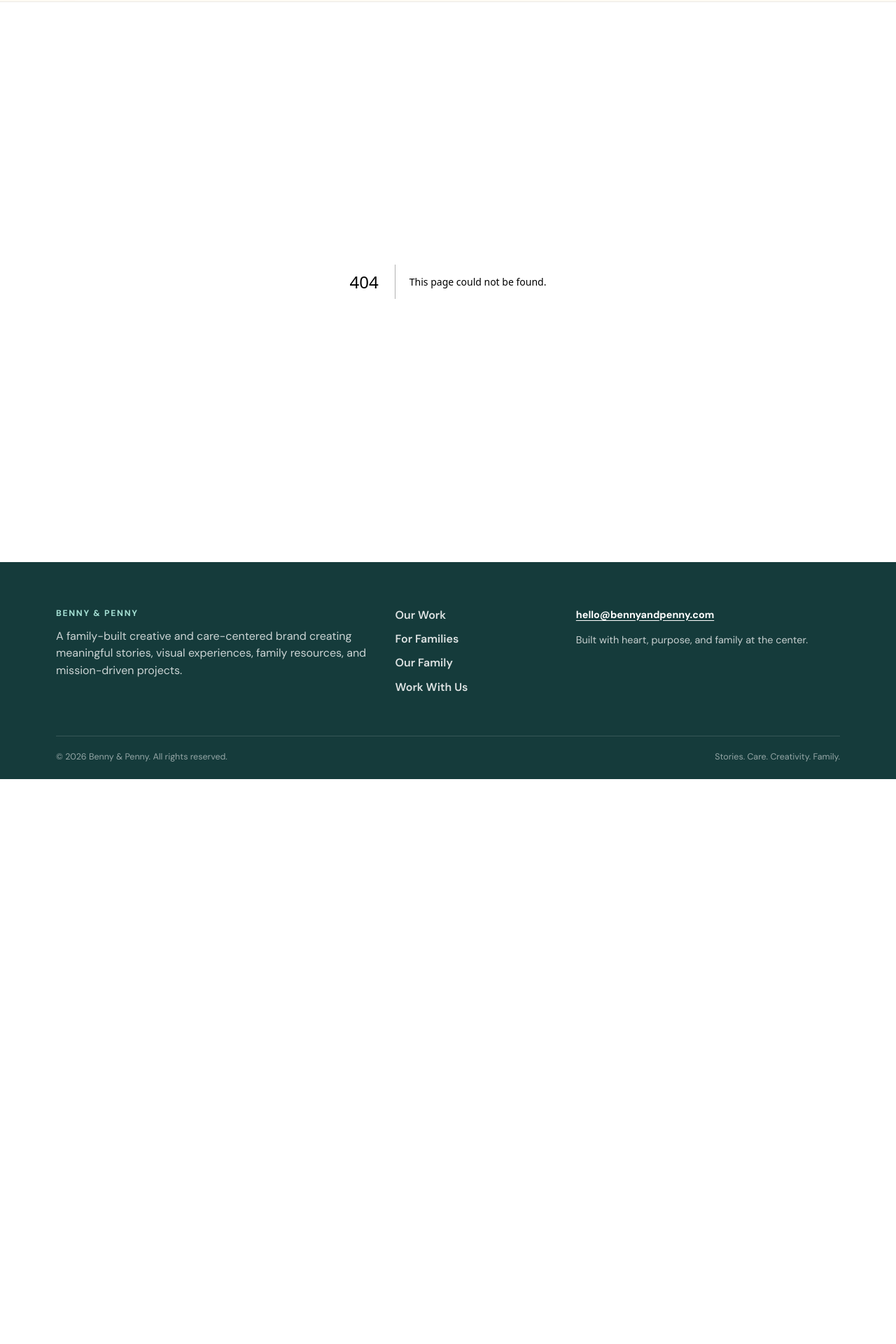
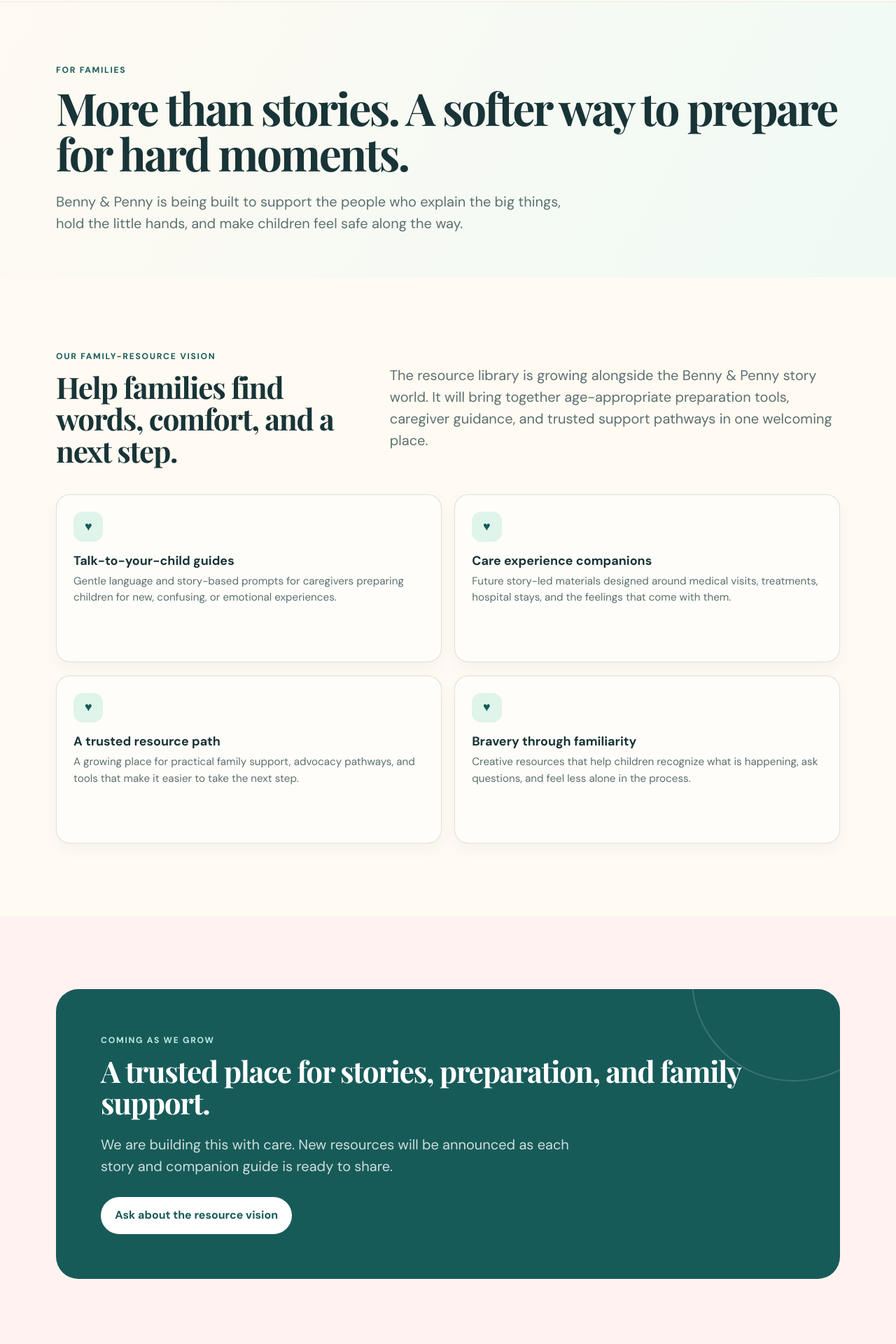
Before and after one commit to hpintojr/bennyandpenny, a Next.js app: page /families in a window 1280 px wide. Before the commit this address had no page. Shown: the part 80-2000 px from the top of the page at 70% size. Before the commit the page ends 1193 px from the top, so only its background shows below. Built offline with nearby package versions, Linux system fonts and the light colour scheme.

Commit message:
feat: add family resources page

```diff
--- /dev/null
+++ b/app/families/page.tsx
@@ -0,0 +1,82 @@
+import type { Metadata } from "next";
+import Link from "next/link";
+
+export const metadata: Metadata = {
+  title: "For Families",
+  description: "Explore the care-centered family-resource vision behind Benny & Penny, including future guides, stories, and practical support.",
+};
+
+const resources = [
+  {
+    title: "Talk-to-your-child guides",
+    text: "Gentle language and story-based prompts for caregivers preparing children for new, confusing, or emotional experiences.",
+  },
+  {
+    title: "Care experience companions",
+    text: "Future story-led materials designed around medical visits, treatments, hospital stays, and the feelings that come with them.",
+  },
+  {
+    title: "A trusted resource path",
+    text: "A growing place for practical family support, advocacy pathways, and tools that make it easier to take the next step.",
+  },
+  {
+    title: "Bravery through familiarity",
+    text: "Creative resources that help children recognize what is happening, ask questions, and feel less alone in the process.",
+  },
+];
+
+export default function FamiliesPage() {
+  return (
+    <>
+      <section className="pageHero">
+        <div className="shell">
+          <p className="eyebrow">For Families</p>
+          <h1 className="display">More than stories. A softer way to prepare for hard moments.</h1>
+          <p className="lede">
+            Benny &amp; Penny is being built to support the people who explain the big things,
+            hold the little hands, and make children feel safe along the way.
+          </p>
+        </div>
+      </section>
+
+      <section className="section">
+        <div className="shell pageIntro">
+          <div>
+            <p className="eyebrow">Our family-resource vision</p>
+            <h2 className="h2">Help families find words, comfort, and a next step.</h2>
+          </div>
+          <p className="lede">
+            The resource library is growing alongside the Benny &amp; Penny story world. It will
+            bring together age-appropriate preparation tools, caregiver guidance, and trusted
+            support pathways in one welcoming place.
+          </p>
+        </div>
+        <div className="shell resourceGrid">
+          {resources.map((resource) => (
+            <article className="card resourceCard" key={resource.title}>
+              <div className="iconBadge" aria-hidden="true">♥</div>
+              <h3>{resource.title}</h3>
+              <p>{resource.text}</p>
+            </article>
+          ))}
+        </div>
+      </section>
+
+      <section className="section section--blush">
+        <div className="shell callout">
+          <div className="calloutInner">
+            <p className="eyebrow">Coming as we grow</p>
+            <h2 className="h2">A trusted place for stories, preparation, and family support.</h2>
+            <p className="lede">
+              We are building this with care. New resources will be announced as each story and
+              companion guide is ready to share.
+            </p>
+            <div className="buttonRow">
+              <Link className="button" href="mailto:hello@bennyandpenny.com?subject=Benny%20%26%20Penny%20Family%20Resources">Ask about the resource vision</Link>
+            </div>
+          </div>
+        </div>
+      </section>
+    </>
+  );
+}
```
